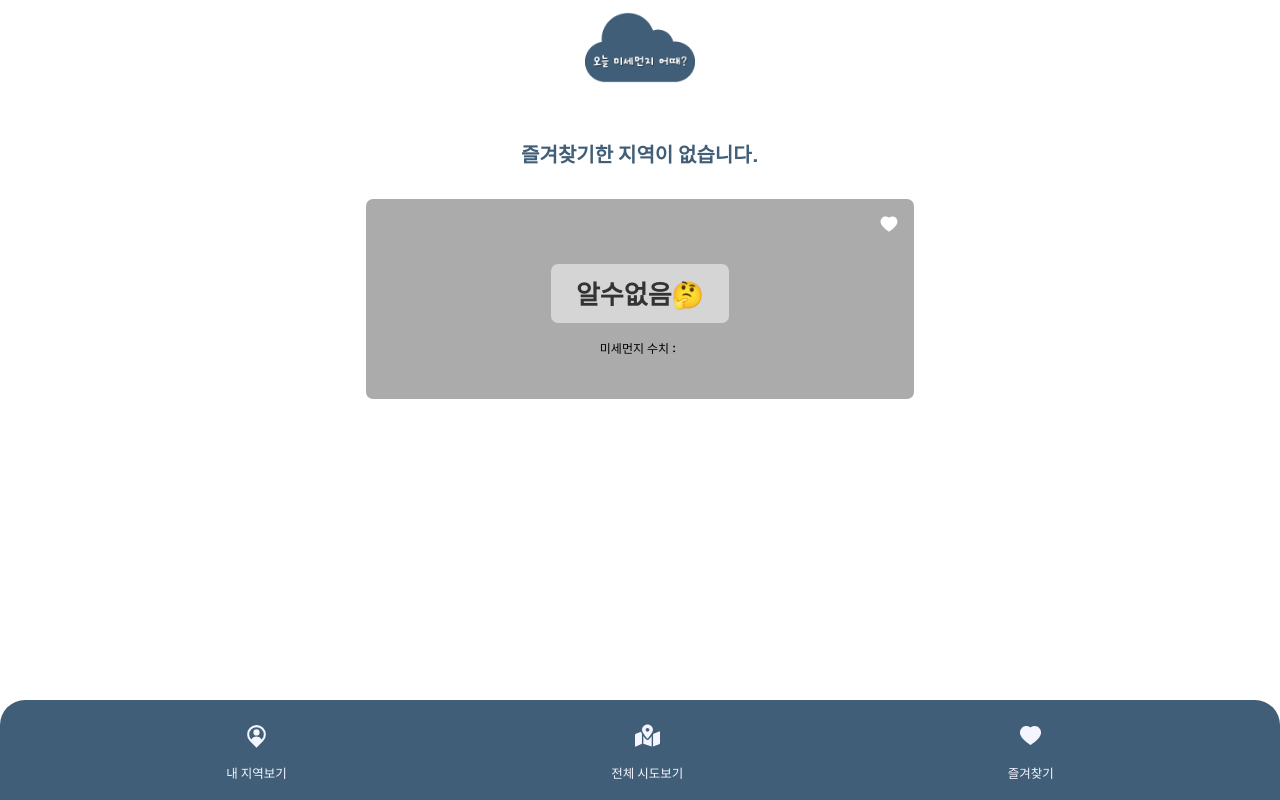
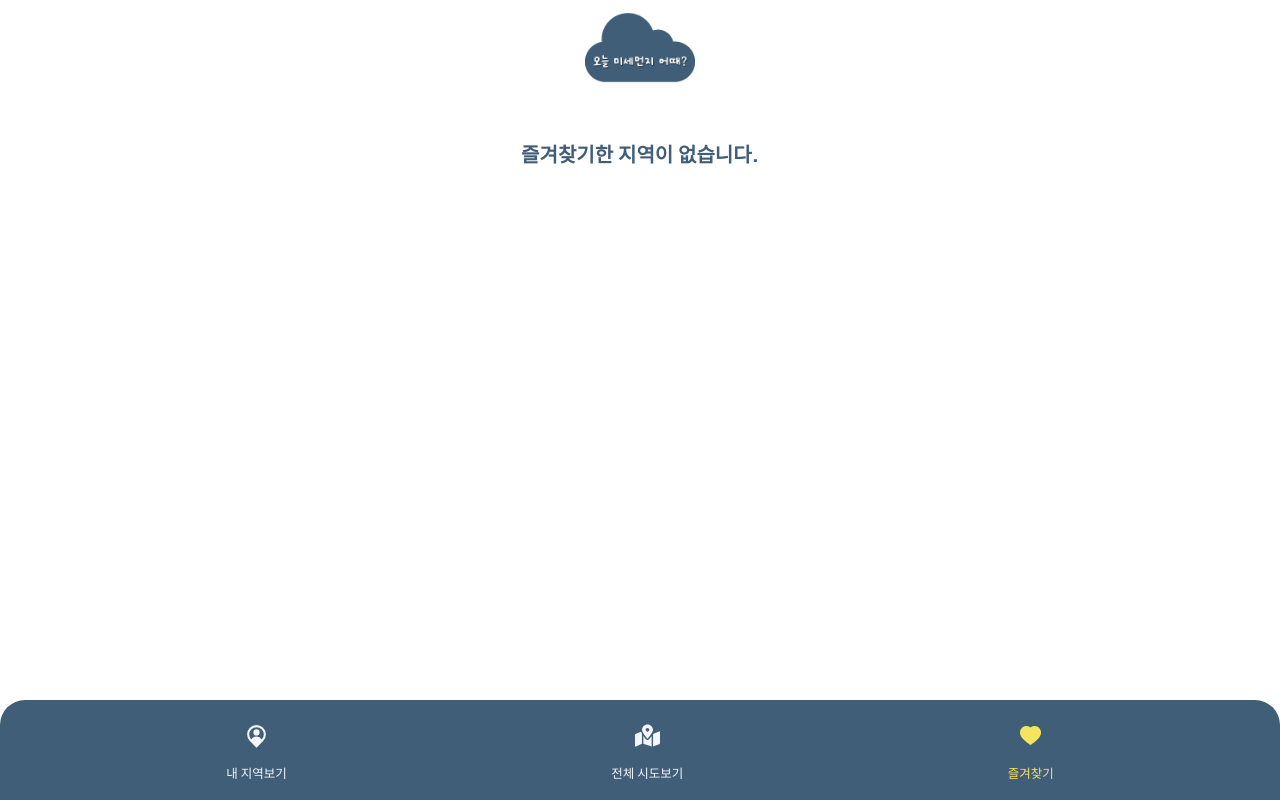
Before and after one commit to soyeon112/Particulate-Matter-Project, a React (Create React App) app: page /bookmark in a window 1280 px wide. Built offline with nearby package versions, Linux system fonts and the light colour scheme.

Commit message:
[feat] 하단 탭 Link -> NavLink 변경 하단 탭 버튼 클릭시 글자색 변경

```diff
--- a/package.json
+++ b/package.json
@@ -6,6 +6,7 @@
     "@testing-library/jest-dom": "^5.16.5",
     "@testing-library/react": "^13.4.0",
     "@testing-library/user-event": "^13.5.0",
+    "lodash": "^4.17.21",
     "react": "^18.2.0",
     "react-dom": "^18.2.0",
     "react-icons": "^4.7.1",
--- a/src/component/BottomMenu.js
+++ b/src/component/BottomMenu.js
@@ -1,6 +1,6 @@
 import React from "react";
 import styled from "styled-components";
-import { Link } from "react-router-dom";
+import { NavLink } from "react-router-dom";
 import { RiMapPinUserFill } from "react-icons/ri";
 import { FaMapMarkedAlt } from "react-icons/fa";
 import { AiFillHeart } from "react-icons/ai";
@@ -26,11 +26,11 @@ const Inner = styled.div`
   .innerIcon {
     align-self: center;
     border-radius: 7px;
-    color: #f4f5ff;
   }
   .innerIcon:hover {
+    //마우스 호버시 변경되는 컬러
     cursor: pointer;
-    color: #fee98d;
+    /* color: #fee98d; */
   }
   .icon {
     display: block;
@@ -46,28 +46,38 @@ const IconText = styled.span`
   font-weight: 500;
 `;
 
+const NavStyle = styled(NavLink)`
+  color: #f4f5ff; //기본 텍스트 컬러
+  &.active {
+    color: #f5e45f; //클릭시 변경되는 컬러
+  }
+`;
+
 function BottomMenu() {
   return (
     <Menu_bg>
       <Inner>
-        <Link to="/myPosition">
+        <NavStyle
+          to="/myPosition"
+          className={({ isActive }) => (isActive ? "active" : "")}
+        >
           <div className="innerIcon">
             <RiMapPinUserFill className="icon" />
             <IconText>내 지역보기</IconText>
           </div>
-        </Link>
-        <Link to="/">
+        </NavStyle>
+        <NavStyle to="/">
           <div className="innerIcon">
             <FaMapMarkedAlt className="icon" />
             <IconText>전체 시도보기</IconText>
           </div>
-        </Link>
-        <Link to="/Bookmark">
+        </NavStyle>
+        <NavStyle to="/Bookmark">
           <div className="innerIcon">
             <AiFillHeart className="icon" />
             <IconText>즐겨찾기</IconText>
           </div>
-        </Link>
+        </NavStyle>
       </Inner>
     </Menu_bg>
   );
--- a/src/component/Dropdown.js
+++ b/src/component/Dropdown.js
@@ -114,7 +114,7 @@ function getAPI(sido, dispatch) {
     })
     .catch((err) => console.log(err));
 }
-//요청후 받은 데이터 배열로 저장.
+//요청후 받은 필요한 정보만 배열로 저장.
 function DataParsing(items, dispatch) {
   console.log("들어왔>?", items);
   let arr = [];
@@ -134,7 +134,6 @@ function DataParsing(items, dispatch) {
       arr.push(obj);
     });
   }
-  console.log("배열", arr);
 
   //선택된 지역의 정보를 모두 리덕스에 저장.
   dispatch({
@@ -151,9 +150,6 @@ function Dropdown() {
     getAPI(selectSido);
   }, []);
 
-  if (getSido !== undefined) {
-    console.log(getSido.setSido.sido);
-  }
   const dispatch = useDispatch();
   const [dropVisivility, setDropVisivility] = useState(false);
   let visibility = "hidden";
@@ -162,7 +158,7 @@ function Dropdown() {
     <>
       <DropMenu>
         <ChoiceTextDiv onClick={(e) => setDropVisivility(!dropVisivility)}>
-          <ChoiceText>{getSido.setSido.sido}</ChoiceText>
+          <ChoiceText>{selectSido}</ChoiceText>
           {/* 드롭 열림 닫힘 🔼, 🔽 */}
           {dropVisivility
             ? ((visibility = "visible"), (<TiArrowSortedUp className="icon" />))
@@ -177,7 +173,7 @@ function Dropdown() {
               <>
                 <Li
                   onClick={() => {
-                    dispatch({ type: "SET_SIDO", payload: it });
+                    dispatch({ type: "SET_SIDO", payload: it }); //선택된 지역 텍스트만 저장
                     setDropVisivility(!dropVisivility);
                     getAPI(it, dispatch);
                   }}
--- a/src/component/Geolocation.js
+++ b/src/component/Geolocation.js
@@ -15,7 +15,8 @@ function kakaoAPI(lat, lon) {
     .then((res) => res.json())
     .then((data) => {
       console.log("카카오 받았니?", data);
-      //그런데 현재 주소지의 미세먼지 데이터가 없으면.... 우짜지..? 일단 카카오로 좌표를 주소로 바꾸는것 까지는 함. 2/16
+      //그런데 현재 주소지의 미세먼지 데이터가 없으면.... 우짜지..? 일단 카카오로 좌표를 주소로 바꾸는것 까지는 함. 2/16 아직 그 주소내용을 저장하고 하지는 않음.
+      //기능 구상 -> 내 위치를 받아서 위치 open weather api로 날씨정보(이미지, 텍스트) 출력해주고, 해당 지역의 미세먼지 카드를 출력해주고 싶음..!
     });
 }
 function Geolocation() {
--- a/src/component/card.js
+++ b/src/component/card.js
@@ -100,8 +100,10 @@ const Bottom_InnerText = styled.span`
 `;
 
 function Card({ dateTime, grade, value, sidoName, stationName, bmState }) {
+  if (!bmState) {
+    bmState = false;
+  }
   const [bookMarkState, setBookMarkState] = useState(bmState);
-  //🔼 즐찾 되어있는 애들은 기본값으로 true를 따라가서 이케 해놓음. false로 해두면 기본으로 채움하트가 사라져서
   const dispatch = useDispatch();
   let bmItemObj = {}; //하트 누른 아이템 객체화
 
@@ -145,8 +147,10 @@ function Card({ dateTime, grade, value, sidoName, stationName, bmState }) {
               onClick={() => {
                 setBookMarkState(!bookMarkState);
                 console.log("하트해제", stationName);
-                dispatch({ type: "DELETE_BM", payload: stationName });
-                //즐찾 해제를 위해 측정소 이름을 보낸다. 그게 아이디인셈 -!
+                dispatch({
+                  type: "DELETE_BM",
+                  payload: stationName, //즐찾 해제를 위해 측정소 이름을 보낸다. 그게 아이디인셈 -!
+                });
               }}
             />
           ) : (
@@ -163,8 +167,10 @@ function Card({ dateTime, grade, value, sidoName, stationName, bmState }) {
                   value: value,
                   bookmark: true,
                 };
-                dispatch({ type: "SAVE_BM", payload: bmItemObj });
-                //즐찾을 위해 카드 생성에 필요한 데이터를 객체화 시켜 전달~
+                dispatch({
+                  type: "SAVE_BM", //즐찾을 위해 카드 생성에 필요한 데이터를 객체화 시켜 전달~
+                  payload: bmItemObj,
+                });
               }}
             />
           )}
--- a/src/module/bookmark.js
+++ b/src/module/bookmark.js
@@ -1,27 +1,37 @@
-const SAVE_BM = "setSido/SAVE_BM";
-const DELETE_BM = "setSido/DELETE_BM";
+const SAVE_BM = "bookmark/SAVE_BM";
+const DELETE_BM = "bookmark/DELETE_BM";
 
 export const save_bk = () => ({ type: SAVE_BM });
 export const delete_bk = () => ({ type: DELETE_BM });
 
 const initialState = {
-  // bookmark: {},
-  arrBookmark: [{}],
+  arrBookmark: [],
+  arrBmstation: [],
 };
 
 export default function bm_reducer(state = initialState, action) {
-  console.log("북마크 save", action.payload);
+  //즐겨찾기 중복 예외처리  (구현xx)
+  state.arrBookmark.map((it) => {
+    console.log(it);
+    console.log(action.payload.station);
+    Object.keys(it).find((key) => {
+      it[key] === action.payload.station
+        ? console.log("있음")
+        : console.log("없음");
+    });
+  });
+
   switch (action.type) {
     case "SAVE_BM":
+      console.log("여기는 save_bm");
+
       return {
         ...state,
         //저장되어있던 배열에 추가로 push해준다.
         arrBookmark: [...state.arrBookmark, action.payload],
       };
-
     case "DELETE_BM":
-      console.log("북마크 delete", action.payload);
-
+      console.log("여기는 delete_bm");
       return {
         ...state,
         arrBookmark: state.arrBookmark.filter(
--- a/src/module/setSido.js
+++ b/src/module/setSido.js
@@ -1,7 +1,8 @@
 //ducks구조로 작성
 //액션 타입을 정의
-const SET_SIDO = "setSido/SET_SIDO";
-const PM_ARR = "setSido/PM_ARR";
+const SET_SIDO = "setSido/SET_SIDO"; //드롭메뉴에서 선택된 지역의 텍스트를 저장
+const PM_ARR = "setSido/PM_ARR"; // 해당 지역의 여러 데이터중 필요한 요소만 모아서 저장. (지역, 측정소, 수치, 등급, 날짜)
+
 //액션 생성 함수
 export const settingSido = () => ({ type: SET_SIDO });
 export const pm_arr = () => ({ type: PM_ARR });
--- a/src/page/BookMark.js
+++ b/src/page/BookMark.js
@@ -1,6 +1,6 @@
 //즐겨찾기 페이지입니다.
 
-import React from "react";
+import React, { useEffect } from "react";
 import styled from "styled-components";
 import { useSelector, useDispatch } from "react-redux";
 import Card from "../component/Card";
@@ -20,18 +20,25 @@ const InfoText = styled.p`
   color: #405e77;
 `;
 function BookMark() {
-  const bookmarkData = useSelector((state) => state);
-  console.log("북마크페이지", bookmarkData.bookmark.arrBookmark);
-  let bmList = bookmarkData.bookmark.arrBookmark;
+  const bookmarkData = useSelector((state) => state.bookmark.arrBookmark);
+  console.log(bookmarkData);
+
+  //-- 테스트코드
+  // let test = bmList.map((it) => {
+  //   Object.values(it).find((t) => it[t] === true);
+  //   // it.filter((it) => it.BookMark === true);
+  // });
+  // console.log("test", test);
 
   return (
     <>
       <CardContents>
-        <InfoText>즐겨찾기한 지역이 없습니다.</InfoText>
-        {bmList.length >= 1 ? (
-          bmList.map((it) => {
-            console.log("즐찾 측정소는?", it.station);
+        {bookmarkData.length > 0 ? (
+          bookmarkData.map((it) => {
+            console.log(it.station);
+            if (it.station !== undefined) {
               return (
+                <>
                   <Card
                     dateTime={it.dateTime}
                     grade={it.grade}
@@ -40,7 +47,9 @@ function BookMark() {
                     stationName={it.station}
                     bmState={true}
                   />
+                </>
               );
+            }
           })
         ) : (
           <InfoText>즐겨찾기한 지역이 없습니다.</InfoText>
--- a/src/page/MyPosition.js
+++ b/src/page/MyPosition.js
@@ -2,12 +2,21 @@
 
 import React from "react";
 import Geolocation from "../component/Geolocation";
+import styled from "styled-components";
+
+const PositionDiv = styled.div`
+  width: 100%;
+  height: auto;
+  text-align: center;
+`;
 
 function MyPosition() {
   return (
-    <div>
+    <PositionDiv>
       <Geolocation />
-    </div>
+      <p>내 지역의 미세먼지 정보를 알 수 있습니다.</p>
+      <p>현재 위치를 불러와서 주소로 변경까지만 했습니다. console로 확인.</p>
+    </PositionDiv>
   );
 }
 
--- a/src/page/main.js
+++ b/src/page/main.js
@@ -5,6 +5,7 @@ import styled from "styled-components";
 import Card from "../component/Card";
 import Dropdown from "../component/Dropdown";
 import { useSelector } from "react-redux";
+var _ = require("lodash");
 
 const CardContents = styled.div`
   overflow: hidden;
@@ -24,21 +25,39 @@ function Main() {
   const sidoPmList = useSelector((state) => state);
   let arr;
   arr = sidoPmList.setSido.pmArr;
+  console.log(arr);
+
+  let bmArr = sidoPmList.bookmark.arrBookmark;
+  console.log("메인-즐찾리스트", bmArr);
+
+  /*리덕스 북마크 리스트에서 데이터를 불러와 즐찾여부를 확인하여,
+  있으면 true를 전달, 아니면 false를 전달. - 구현 못함. */
+  /* --테스트코드
+  let bmState;
+  let test = _.filter(bmArr, { stationName: "부산항" });
+  if (test) {
+    bmState = true;
+  } else {
+    bmState = false;
+  }
+  console.log(test);
+  */
+
   return (
     <>
       <Dropdown />
       <CardContents>
-        {arr.length != 0 ? (
-          arr.map((it, id) => {
+        {arr.length !== 0 ? (
+          arr.map((it) => {
             return (
               <>
                 <Card
-                  id={id}
                   dateTime={it.dateTime}
                   grade={it.grade === null ? "알수없음" : it.grade}
                   value={it.value}
                   sidoName={it.sidoName}
                   stationName={it.stationName}
+                  bmState={false}
                 />
               </>
             );
```
Also changed, not shown: 1 other file (tests, documents, lock files or other folders). Lines whose indentation alone changed are shown as unchanged.
